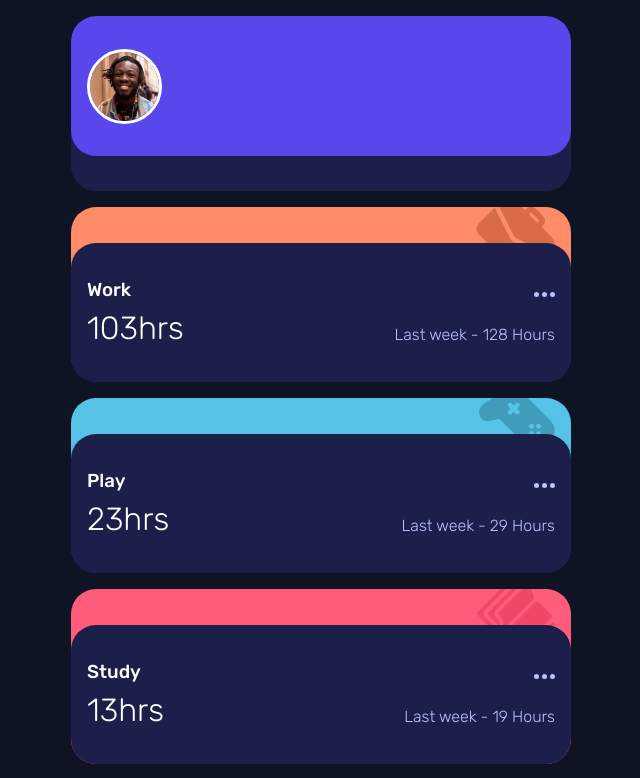
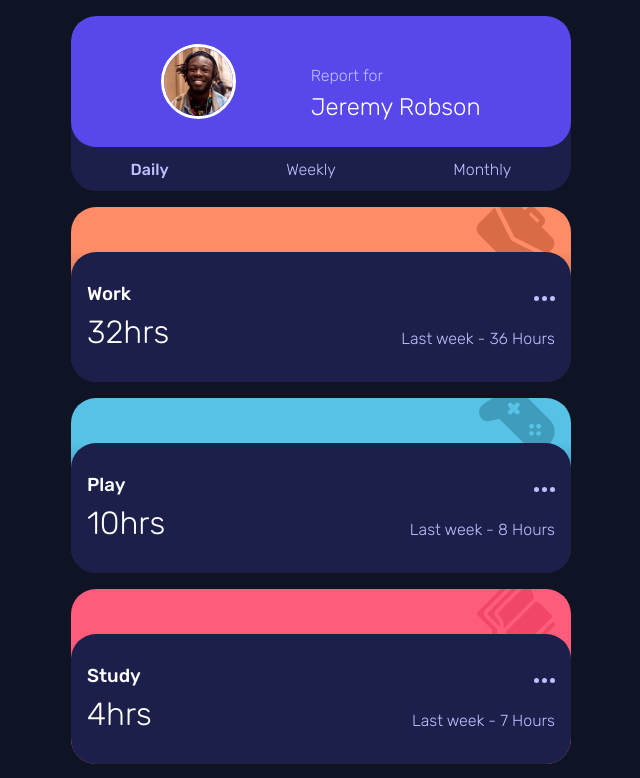
Before and after one commit to tylermaks/time-dashboard-repo, a React (Create React App) app: page / in a window 1280 px wide. Shown: the top 778 px of the page, without its empty margins (319-959 px from the left). Built offline with nearby package versions, Linux system fonts and the light colour scheme.

Commit message:
Update profile css

```diff
--- a/src/App.js
+++ b/src/App.js
@@ -7,7 +7,7 @@
 
 function App() {
 
-  const [timeframe, setTimeframe] = useState("daily")
+  const [timeframe, setTimeframe] = useState("Weekly")
 
   const handleClick = (e) =>{
     setTimeframe(e.target.value)
@@ -17,6 +17,7 @@
     <main className="App">
       <Profile
         onClick={handleClick}
+        timeframe={timeframe}
       />
 
       {
--- a/src/Assets/Styles/App.css
+++ b/src/Assets/Styles/App.css
@@ -47,7 +47,17 @@
 }
 
 .tracker--profile {
+  display: -webkit-box;
+  display: -ms-flexbox;
+  display: flex;
+  -webkit-box-align: end;
+      -ms-flex-align: end;
+          align-items: flex-end;
+  -webkit-box-pack: center;
+      -ms-flex-pack: center;
+          justify-content: center;
   background: #1c1f4a;
+  padding: 0.75rem;
 }
 
 .tracker--Work {
@@ -91,13 +101,16 @@
   padding: 1rem;
   position: absolute;
   bottom: -1px;
-  height: 80%;
+  height: 75%;
   width: 100%;
 }
 
 .tracker-inner--profile {
   background: #5847eb;
   top: 0;
+  -webkit-box-pack: space-evenly;
+      -ms-flex-pack: space-evenly;
+          justify-content: space-evenly;
 }
 
 .icon {
@@ -116,4 +129,23 @@
   height: 75px;
   width: 75px;
 }
+
+.name {
+  font-size: 1.5rem;
+  margin-top: 0.5rem;
+}
+
+.link-container {
+  display: -webkit-box;
+  display: -ms-flexbox;
+  display: flex;
+  -webkit-box-pack: justify;
+      -ms-flex-pack: justify;
+          justify-content: space-between;
+  width: 80%;
+}
+
+.link {
+  display: inline;
+}
 /*# sourceMappingURL=App.css.map */
--- a/src/Assets/Styles/App.scss
+++ b/src/Assets/Styles/App.scss
@@ -66,7 +66,12 @@
     width: 90%;
 
     &--profile{
+        display:flex;
+        align-items: flex-end;
+        justify-content: center;
+
         background:$mdBlue;
+        padding: 0.75rem;
     }
 
     &--Work{
@@ -106,12 +111,13 @@
     position:absolute;
     bottom:-1px;
 
-    height: 80%;
+    height: 75%;
     width: 100%;
 
      &--profile{
         background: $blue;
         top:0;
+        justify-content: space-evenly;
      }
 }
 
@@ -132,3 +138,18 @@
     height: 75px;
     width: 75px;
 }
+
+.name{
+    font-size: 1.5rem;
+    margin-top:0.5rem
+}
+
+.link-container{
+    display: flex;
+    justify-content: space-between;
+    width:80%;
+}
+
+.link{
+    display:inline;
+}
--- a/src/Profile.jsx
+++ b/src/Profile.jsx
@@ -2,11 +2,23 @@
 
 import profileImg from "./Assets/images/image-jeremy.png"
 
-function Profile(){
+function Profile(props){
+
+    // const fontValue = props.timeframe === this.value ? 500 : null
+
     return(
         <div className="tracker tracker--profile">
             <div className="tracker-inner tracker-inner--profile">
                 <img className="profile-img" src={profileImg} alt="Profile" />
+                <article className="profile-text">
+                    <span>Report for</span>
+                    <h2 className="name">Jeremy Robson</h2>
+                </article>
+            </div>
+            <div className="link-container">
+                <span onClick={props.onClick} style={{fontWeight: 500}} className="link">Daily</span>
+                <span className="link">Weekly</span>
+                <span className="link">Monthly</span>
             </div>
         </div>
     )
```
Also changed, not shown: 1 other file (tests, documents, lock files or other folders).
